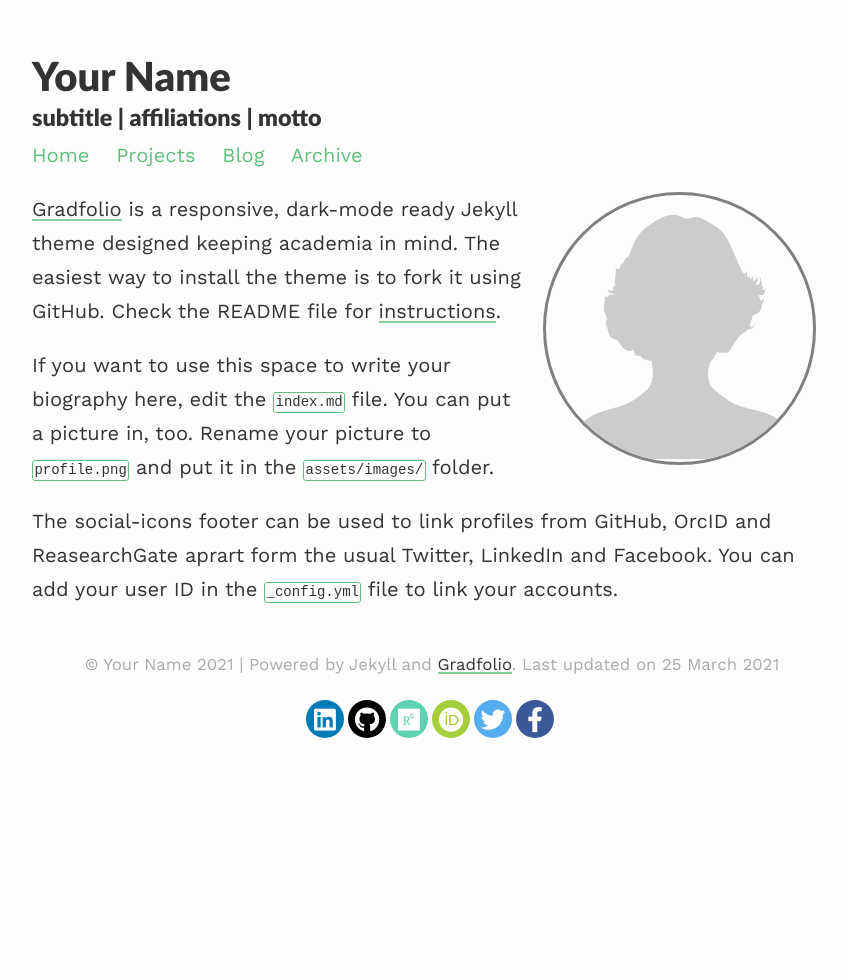
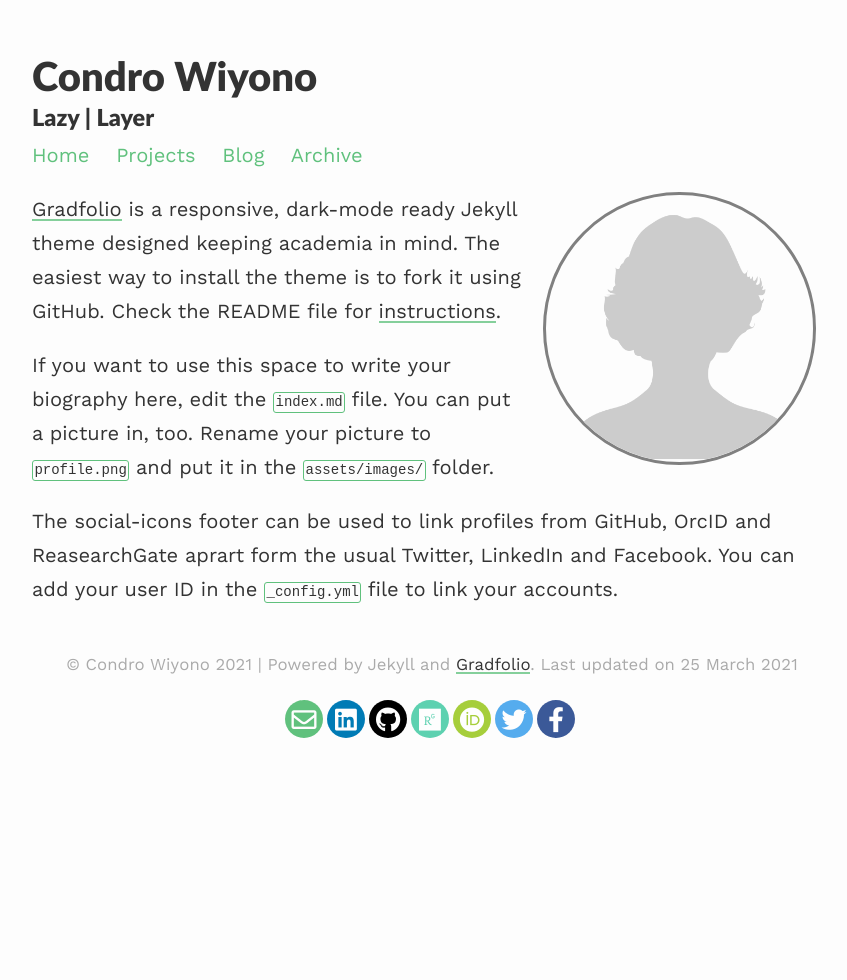
Before and after one commit to condrowiyono/condrowiyono.github.io, a Jekyll site: the page built from index.md, in a window 1280 px wide. Shown: the whole page, without its empty margins (208-1055 px from the left). Built offline with Jekyll 4.4.1, drawn with Linux system fonts in a browser that asks for light colours; nearby versions of some CDN libraries.

Commit message:
Update _config.yml

```diff
--- a/_config.yml
+++ b/_config.yml
@@ -1,11 +1,11 @@
 ### your site title here
 
-title: Your Name
-description: subtitle | affiliations | motto
+title: Condro Wiyono
+description: Lazy | Layer
 
-baseurl: /gradfolio #name of GitHub repository
+baseurl: #name of GitHub repository
 url: #custom url to be used instead of GitHub repository
-email: #
+email: condro@outlook.co.id #
 
 
 highlighter: rouge
@@ -17,10 +17,10 @@ permalink: /blog/:year/:title/
 paginate_path: /blog/page:num/
 
 # Social media links in footer
-facebook: "#"
-twitter: "#"
-linkedin: "#"
-github: "#"
+facebook: "https://www.facebook.com/condrowiyono"
+twitter: "https://twitter.com/condroME"
+linkedin: "https://www.linkedin.com/in/condro/"
+github: "https://github.com/condrowiyono"
 researchgate: "#"
 orcid: "#"
 
```
